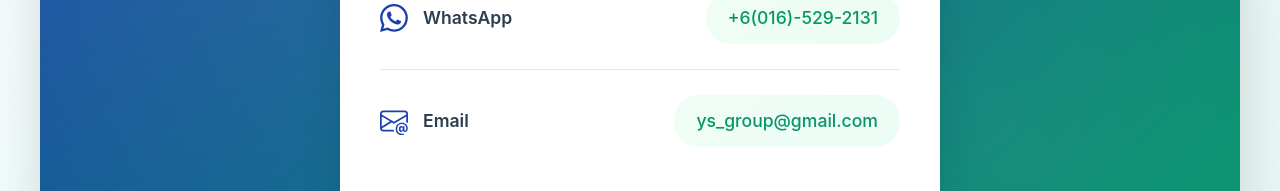
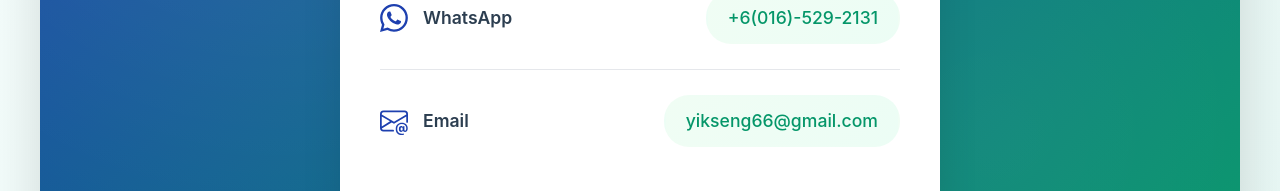
Before and after one commit to Simnsh/ys_group, a React (Vite) app: page /contact in a window 1280 px wide. Shown: the part 527-718 px from the top of the page. Built offline with nearby package versions, Linux system fonts and the light colour scheme.

Commit message:
Update Contact.jsx
Email update

```diff
--- a/src/Contact.jsx
+++ b/src/Contact.jsx
@@ -70,7 +70,7 @@ function Contact() {
                 <span className={styles.label}>Email </span>
               </div>
               <a className={styles.value} href="mailto:yikseng66@gmail.com">
-                ys_group@gmail.com
+                yikseng66@gmail.com
               </a>
             </div>
           </div>
```
